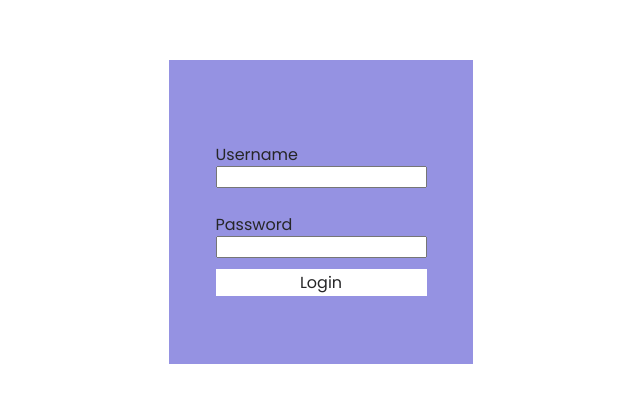
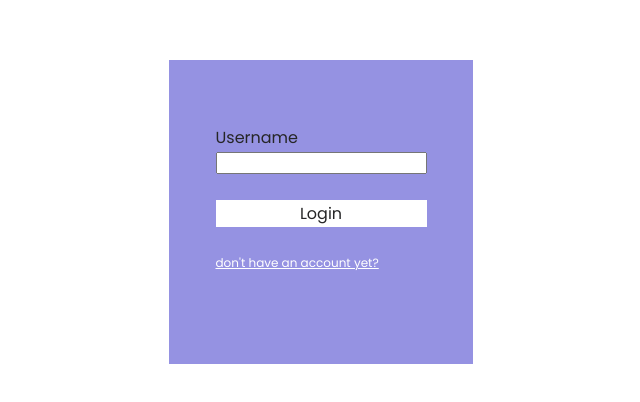
Before and after one commit to josepharsenicsulfate/cap-state-web, a React (Create React App) app: page / in a window 1280 px wide. Shown: the part 188-590 px from the top of the page, without its empty margins (319-959 px from the left). Built offline with nearby package versions, Linux system fonts and the light colour scheme.

Commit message:
styling, component breakdown, routing WIP

```diff
--- a/package.json
+++ b/package.json
@@ -8,6 +8,7 @@
     "@testing-library/user-event": "^13.5.0",
     "react": "^18.1.0",
     "react-dom": "^18.1.0",
+    "react-router-dom": "^6.3.0",
     "react-scripts": "5.0.1",
     "web-vitals": "^2.1.4"
   },
--- a/src/App.js
+++ b/src/App.js
@@ -5,11 +5,9 @@ import Login from './pages/Login/Login'
 
 function App() {
 
-  const isLoggedIn = localStorage.getItem('username') ? true : false
-
   return (
     <div className='container'>
-      { isLoggedIn ? <Home /> : <Login /> }
+      { localStorage.getItem('user') ? <Home /> : <Login /> }
     </div>
   )
 }
--- /dev/null
+++ b/src/components/Form/Form.css
@@ -0,0 +1,46 @@
+.form{
+    display: grid;
+    align-items: center;
+    justify-content: center;
+
+    grid-template-rows: repeat(5, 1fr);
+    grid-template-columns: 5fr;
+    gap: 0.5rem;
+}
+
+input{
+    padding: 0;
+    font-size: 1rem;
+}
+
+label{
+    margin-bottom: -3rem;
+}
+
+button{
+    outline: none;
+    border: 1px solid var(--off-white-);
+    background-color: var(--off-white-);
+    color: var(--mat-black-);
+    font-size: 1rem;
+    padding: 0;
+    font-family: 'Poppins', sans-serif;
+}
+
+button:hover{
+    transition: 0.5s ease;
+    background: var(--des-purple-);
+    color: var(--off-white-);
+    cursor: pointer;
+}
+
+p{
+    font-size: 0.75rem;
+    color: var(--off-white-);
+    text-decoration: underline;
+}
+
+p:hover{
+    transition: 0.2s ease;
+    color: var(--mat-black-);
+}
--- /dev/null
+++ b/src/components/Form/Form.js
@@ -0,0 +1,20 @@
+import React from 'react'
+
+import './Form.css'
+
+function Form(props) {
+  return (
+    <form className='form login' onSubmit={props.login}>
+        <label htmlFor='username'>Username</label>
+        <input type='text' name='username' onChange={props.inputHandler}/>
+
+        {/* <label htmlFor="password">Password</label>
+        <input type='password' name='password' /> */}
+
+        <button type="submit">Login</button>
+        <p onClick={props.hide}>don't have an account yet?</p>
+    </form>
+  )
+}
+
+export default Form
--- a/src/pages/Home/Home.js
+++ b/src/pages/Home/Home.js
@@ -1,4 +1,5 @@
 import React from 'react'
+// import { BrowserRouter, Route, Link, Switch } from 'react-router-dom'
 
 import './Home.css'
 
@@ -6,18 +7,25 @@ import Navigation from '../../components/Navigation/Navigation'
 
 function Home() {
 
-  const username = localStorage.getItem('username')
+  const user = localStorage.getItem('user')
 
   const logout = (event) => {
     // event.preventDefault()
     // console.log(event)
-    localStorage.removeItem('username', username)
+    localStorage.removeItem('user', user)
   }
 
   return (
     <div className='home'>
-    <Navigation />
-      <p>hi {username}</p>
+      <Navigation />
+
+      {/* <BrowserRouter>
+        <Switch>
+          <Route path="/"></Route>
+        </Switch>
+      </BrowserRouter> */}
+
+      <p>hi {user}</p>
       <form onSubmit={logout}>
         <button type='submit'>Logout</button>
       </form>
--- a/src/pages/Login/Login.css
+++ b/src/pages/Login/Login.css
@@ -14,39 +14,3 @@
     width: 15rem;
     height: 15rem;
 }
-
-.form{
-    display: grid;
-    align-items: center;
-    justify-content: center;
-
-    grid-template-rows: repeat(5, 1fr);
-    grid-template-columns: 5fr;
-    gap: 0.5rem;
-}
-
-input{
-    padding: 0;
-    font-size: 1rem;
-}
-
-label{
-    margin-bottom: -1.5rem;
-}
-
-button{
-    outline: none;
-    border: 1px solid var(--off-white-);
-    background-color: var(--off-white-);
-    color: var(--mat-black-);
-    font-size: 1rem;
-    padding: 0;
-    font-family: 'Poppins', sans-serif;
-}
-
-button:hover{
-    transition: 0.5s ease;
-    background: var(--des-purple-);
-    color: var(--off-white-);
-    cursor: pointer;
-}
--- a/src/pages/Login/Login.js
+++ b/src/pages/Login/Login.js
@@ -1,6 +1,8 @@
 import React, { useState } from 'react'
 
 import './Login.css'
+
+import Form from '../../components/Form/Form'
 
 function Login() {
 
@@ -11,18 +13,16 @@ function Login() {
   }
 
   const login = () => {
-    input ? localStorage.setItem('username', input) : alert('sus')
+    input ? localStorage.setItem('user', input) : alert('sus')
+  }
+
+  const hide = () => {
+    document.querySelector('form.login').style.display = 'none'
   }
 
   return (
     <div className='card'>
-        <form className='form' onSubmit={login}>
-            <label htmlFor='username'>Username</label>
-            <input type='text' name='username' onChange={inputHandler}/>
-            <label htmlFor="password">Password</label>
-            <input type='password' name='password' />
-            <button type="submit">Login</button>
-        </form>
+      <Form login={login} inputHandler={inputHandler} hide={hide}/>
     </div>
   )
 }
```
Also changed, not shown: src/pages/Register/Register.css (added), src/pages/Register/Register.js (added), test.txt (deleted), 1 other file (tests, documents, lock files or other folders).
